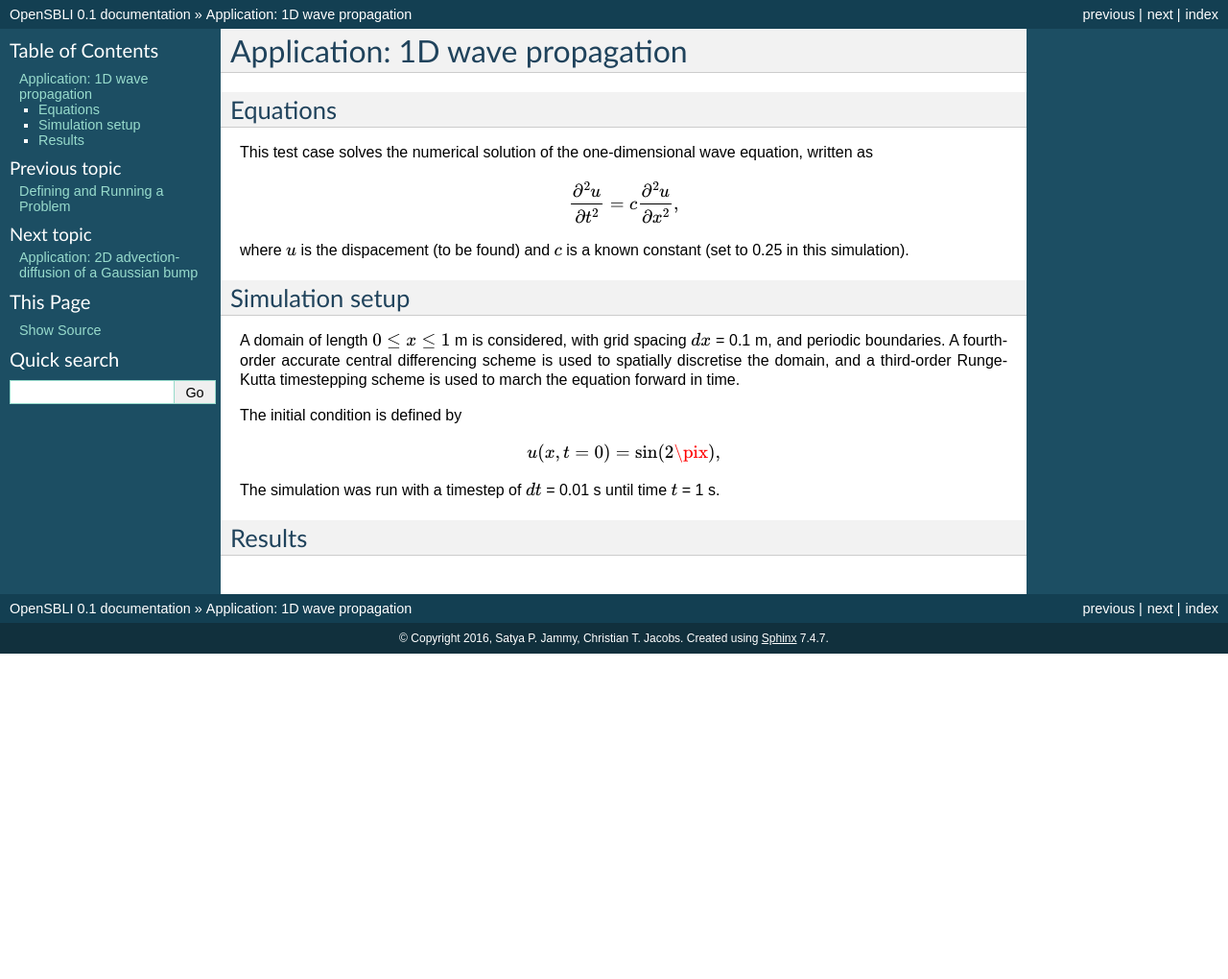
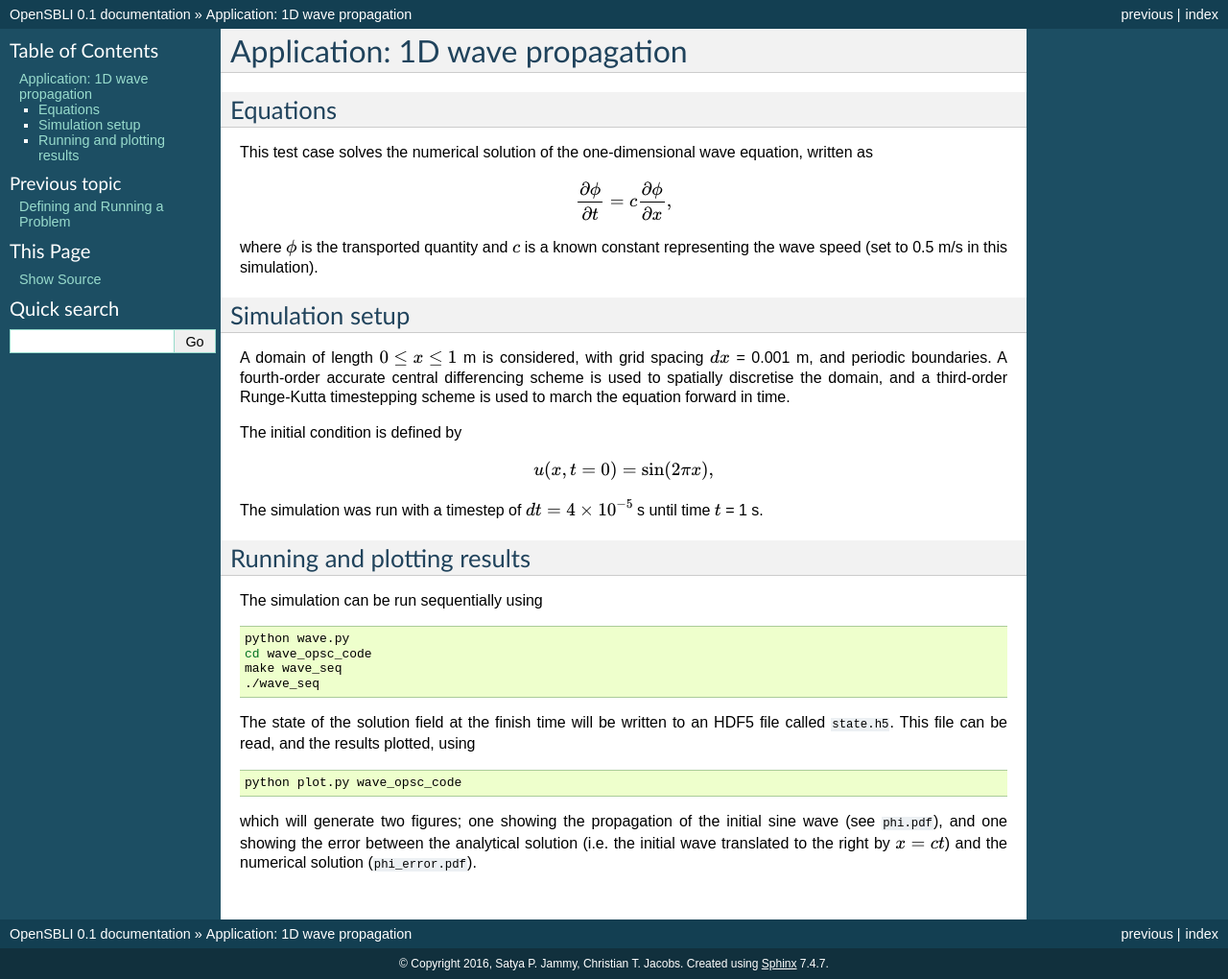
Before and after one commit to opensbli/opensbli, a Sphinx documentation site: the page built from docs/source/wave.rst, in a window 1280 px wide. Shown: the whole page at 96% size. Built offline with Sphinx 7.4.7, drawn with Linux system fonts in a browser that asks for light colours; before the commit the page ends 900 px from its top, so only the background shows below that.

Commit message:
Updated the documentation regarding the wave test case. Removed the other two test cases as these are discussed in more detail in the paper.

```diff
--- a/docs/source/advection_diffusion.rst
+++ /dev/null
@@ -1,5 +0,0 @@
-Application: 2D advection-diffusion of a Gaussian bump
-======================================================
-
-Equations
----------
--- a/docs/source/index.rst
+++ b/docs/source/index.rst
@@ -15,8 +15,6 @@ Contents:
    getting_started
    problem
    wave
-   advection_diffusion
-   tgv
 
 Indices and tables
 ==================
--- a/docs/source/problem.rst
+++ b/docs/source/problem.rst
@@ -23,10 +23,10 @@ Once defined, users can run the Python script defining the problem's configurati
 
     python /path/to/directory/containing/problem_file.py
 
-OpenSBLI will create two files written in the OPSC language: ``auto_kernel.h`` and ``simulation_name_here.cpp``. The latter file will automatically be passed through OPS's translator to target the OPSC code towards different backends, e.g. CUDA, MPI, OpenMP, etc; this yields a new file called ``simulation_name_here_ops.cpp`` and various directories corresponding to the different backends. It is this file that will be compiled to create the model's executable file. Note that, if you make any manual changes to the ``simulation_name_here.cpp`` file, you will need to pass it through OPS again using
+OpenSBLI will create two files written in the OPSC language: ``simulation_name_here_block_0_kernel.h`` and ``simulation_name_here.cpp``. The latter file will automatically be passed through OPS's translator to target the OPSC code towards different backends, e.g. CUDA, MPI, OpenMP, etc; this yields a new file called ``simulation_name_here_ops.cpp`` and various directories corresponding to the different backends. It is this file that will be compiled to create the model's executable file. Note that, if OPS's translator cannot be called by OpenSBLI, you will need to run it manually using
 
 .. code-block:: bash
 
     python ~/OPS/translator/python/c/ops.py simulation_name_here.cpp
 
-Finally, copy across the ``Makefile`` from one of the existing ``apps``, and modify the file names appropriately so that it will compile the source for your simulation setup. To create a serial executable, run ``make simulation_name_here_seq``. For MPI parallel executution, run ``make simulation_name_here_mpi``. Similar commands can be run for GPU backends.
+Finally, copy across the ``Makefile`` from one of the existing ``apps``, and modify the simulation name appropriately so that it will compile the source for your simulation setup. To create a serial executable, run ``make simulation_name_here_seq``. For MPI parallel executution, run ``make simulation_name_here_mpi``. Similar commands can be run for GPU backends.
--- a/docs/source/wave.rst
+++ b/docs/source/wave.rst
@@ -6,20 +6,37 @@ Equations
 
 This test case solves the numerical solution of the one-dimensional wave equation, written as
 
-.. math:: \frac{\partial^2 u}{\partial t^2} = c\frac{\partial^2 u}{\partial x^2},
+.. math:: \frac{\partial \phi}{\partial t} = c\frac{\partial \phi}{\partial x},
 
-where :math:`u`  is the dispacement (to be found) and :math:`c`  is a known constant (set to 0.25 in this simulation).
+where :math:`\phi`  is the transported quantity and :math:`c` is a known constant representing the wave speed (set to 0.5 m/s in this simulation).
 
 Simulation setup
 ----------------
 
-A domain of length :math:`0 \leq x \leq 1` m is considered, with grid spacing :math:`dx` = 0.1 m, and periodic boundaries. A fourth-order accurate central differencing scheme is used to spatially discretise the domain, and a third-order Runge-Kutta timestepping scheme is used to march the equation forward in time.
+A domain of length :math:`0 \leq x \leq 1` m is considered, with grid spacing :math:`dx` = 0.001 m, and periodic boundaries. A fourth-order accurate central differencing scheme is used to spatially discretise the domain, and a third-order Runge-Kutta timestepping scheme is used to march the equation forward in time.
 
 The initial condition is defined by
 
-.. math:: u(x, t=0) = \sin(2\pix),
+.. math:: u(x, t=0) = \sin(2\pi x),
 
-The simulation was run with a timestep of :math:`dt` = 0.01 s until time :math:`t` = 1 s.
+The simulation was run with a timestep of :math:`dt = 4 \times 10^{-5}` s until time :math:`t` = 1 s.
 
-Results
--------
+Running and plotting results
+----------------------------
+
+The simulation can be run sequentially using
+
+.. code-block:: bash
+
+    python wave.py
+    cd wave_opsc_code
+    make wave_seq
+    ./wave_seq
+
+The state of the solution field at the finish time will be written to an HDF5 file called ``state.h5``. This file can be read, and the results plotted, using
+
+.. code-block:: bash
+
+    python plot.py wave_opsc_code
+
+which will generate two figures; one showing the propagation of the initial sine wave (see ``phi.pdf``), and one showing the error between the analytical solution (i.e. the initial wave translated to the right by :math:`x = ct`) and the numerical solution (``phi_error.pdf``).
```
Also changed, not shown: docs/source/tgv.rst (deleted, +0 -40 lines).
